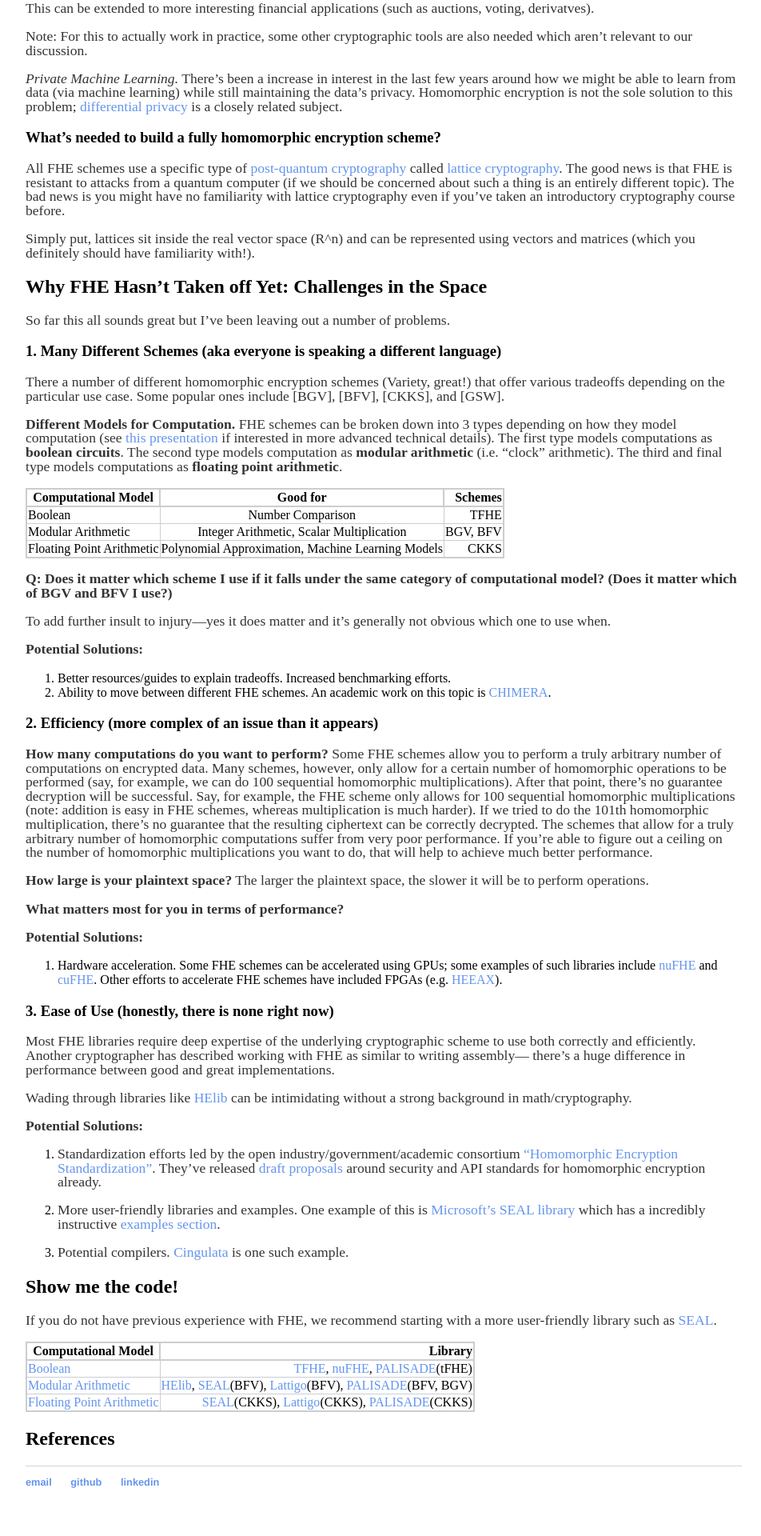
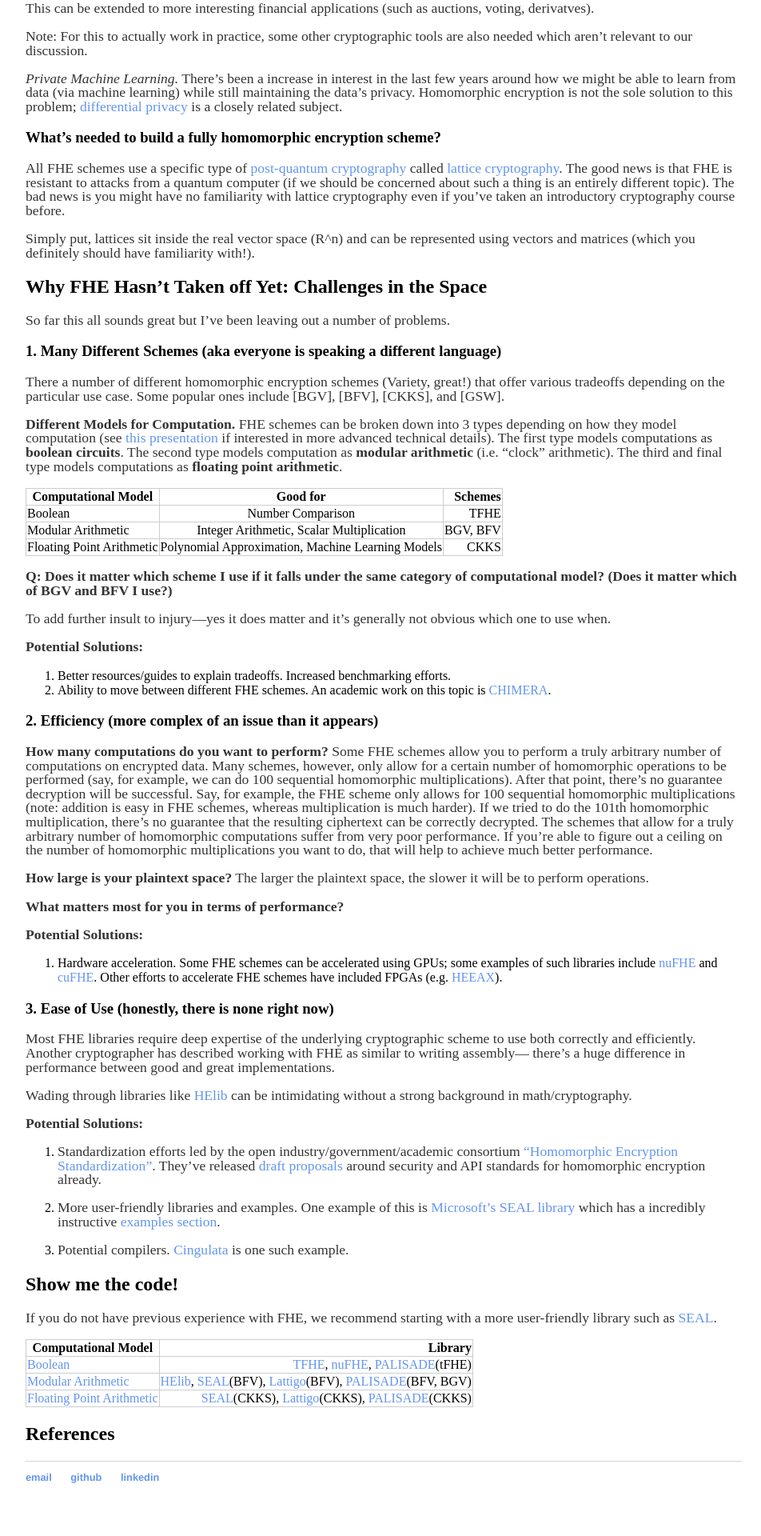
Before and after one commit to ravital/ravital.github.io, a Jekyll site: the page built from _posts/2020-06-20-ravital-solomon-site-launched.md, in a window 1280 px wide. Shown: the part 1556-3476 px from the top of the page at 80% size, without its empty margins (160-1112 px from the left). Built offline with Jekyll 4.4.1, drawn with Linux system fonts in a browser that asks for light colours.

Commit message:
Update main.css

```diff
--- a/css/main.css
+++ b/css/main.css
@@ -45,11 +45,11 @@ ul.posts li {
 table{
     border-collapse: collapse;
     border-spacing: 0;
-    border:2px solid #CCCDD1;
+    border:1.5px solid #CCCDD1;
 }
 
 th{
-    border:2px solid #CCCDD1;
+    border:1.5px solid #CCCDD1;
 }
 
 td{
```
